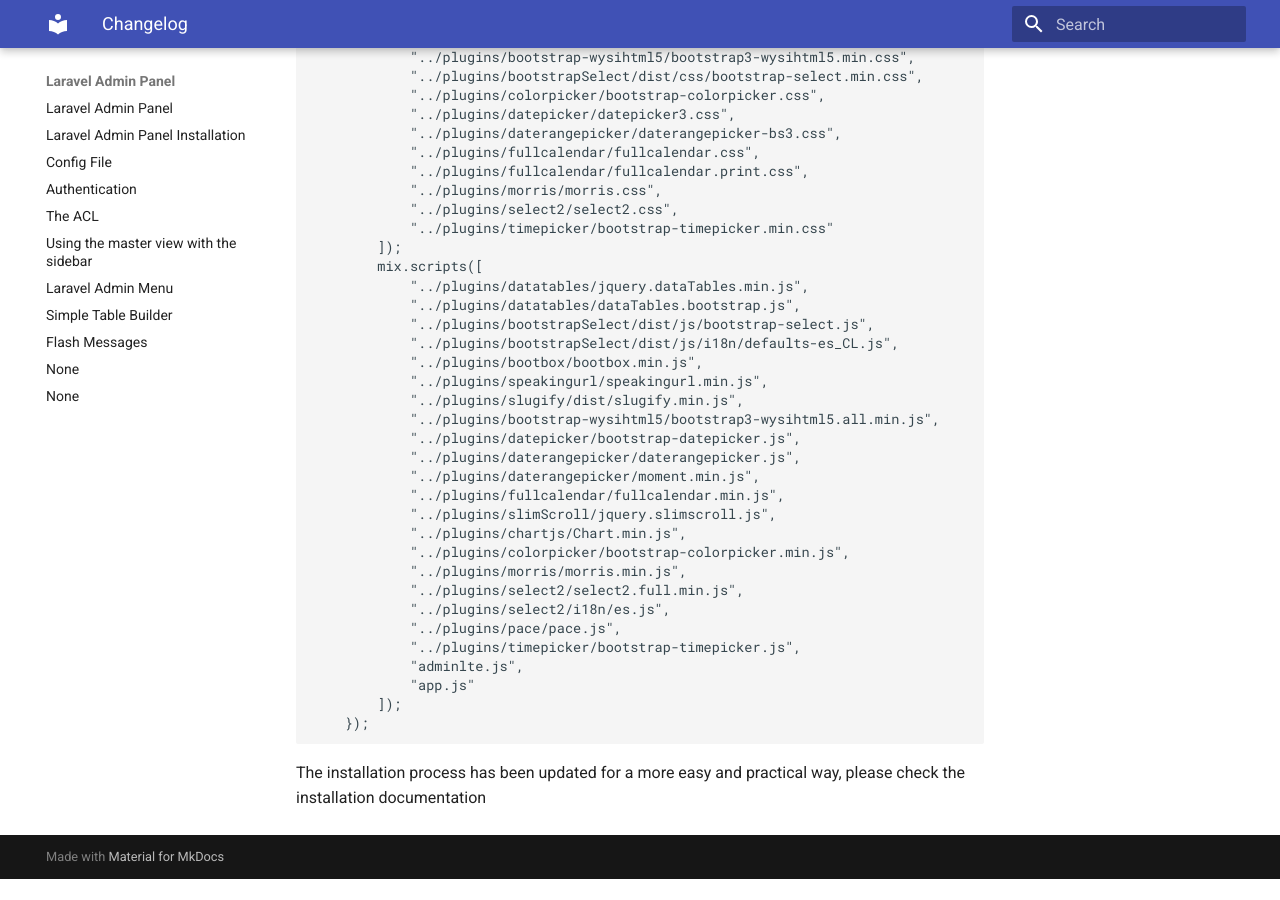
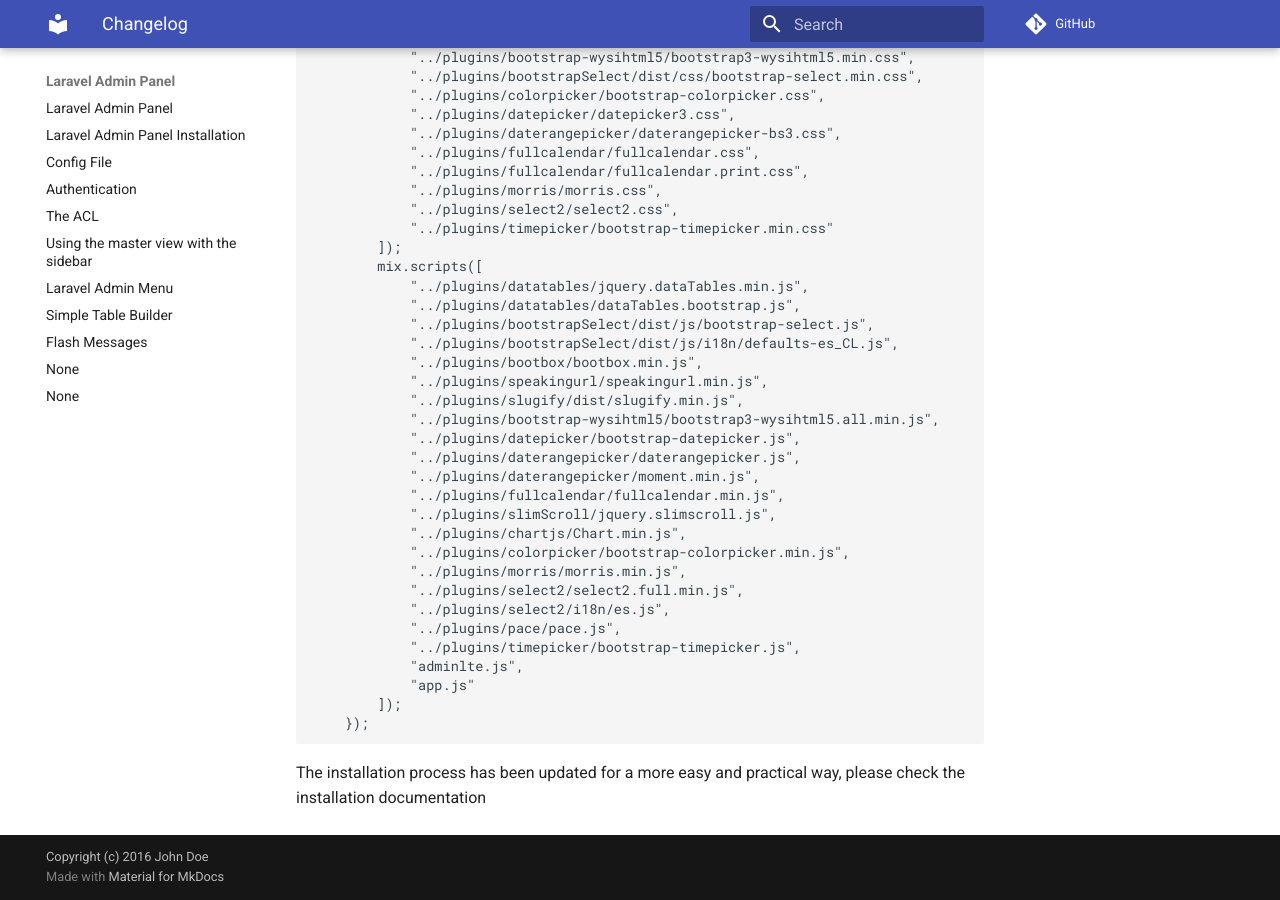
Before and after one commit to bryan1983/laravel-admin, an MkDocs documentation site: the page built from docs/CHANGELOG.md, in a window 1280 px wide and 900 px high, scrolled down 946 px. Built offline with MkDocs 1.6.1 and Material for MkDocs 9.7.7, drawn with Linux system fonts in a browser that asks for light colours; comment, search, counter and statistics services are not loaded; old or Windows-style settings are respelled for this version of MkDocs; before the commit the page ends 1825 px from its top, so only the background shows below that.

Commit message:
update docs

```diff
--- a/mkdocs.yml
+++ b/mkdocs.yml
@@ -1,4 +1,14 @@
-site_name: Laravel Admin Panel
+# Project information
+site_name: 'Laravel Admin Panel'
+site_description: 'Small Admin panel using AdminLTE 2 for laravel applications'
+site_author: 'Jose Fonseca'
+site_url: 'https://github.com/joselfonseca/laravel-admin'
+# Repository
+repo_name: 'GitHub'
+repo_url: 'https://github.com/joselfonseca/laravel-admin'
+
+# Copyright
+copyright: 'Copyright (c) 2016 John Doe'
 pages:
 - index.md
 - Instalation.md
@@ -12,3 +22,17 @@ pages:
 - license.md
 - changelog.md
 theme: material
+extra:
+  palette:
+      primary: 'indigo'
+      accent: 'light blue'
+  author:
+      github: 'joselfonseca'
+      twitter: 'joselfonseca'
+
+# Extensions
+markdown_extensions:
+  - codehilite(css_class=code)
+  - admonition
+  - toc:
+      permalink: '#'
```
